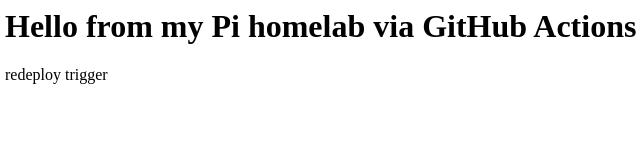
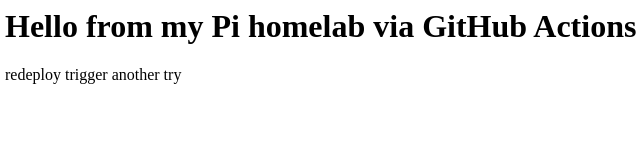
Before and after one commit to ptrbtlr/homelab-pi, a plain HTML site: page apps/nginx/index.html in a window 1280 px wide. Shown: the full height of the page, 3-643 px from the left. Drawn offline with Linux system fonts and the light colour scheme.

Commit message:
trigger attempt

```diff
--- a/apps/nginx/index.html
+++ b/apps/nginx/index.html
@@ -1,3 +1,3 @@
 <h1>Hello from my Pi homelab via GitHub Actions + Argo CD!</h1>
 redeploy trigger
-<trigger
+another try
```
Also changed, not shown: 4 other files.
